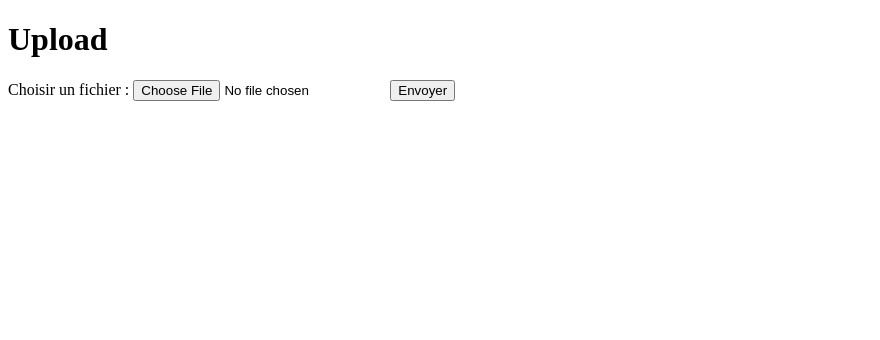
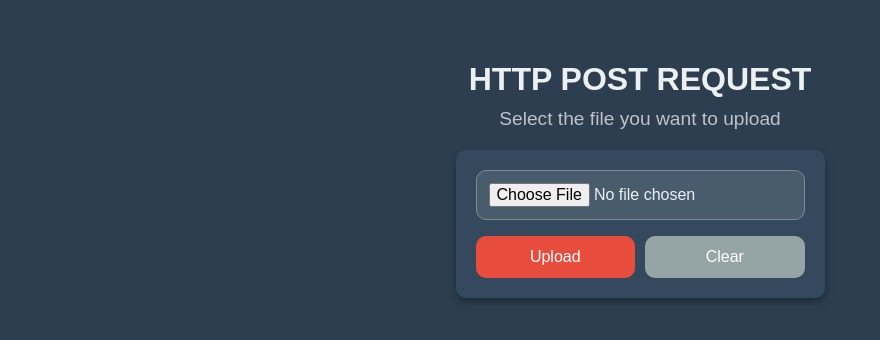
Before and after one commit to leaks-labs/webserv, a plain HTML site: page data/fileupload.html in a window 1280 px wide. Shown: the whole page, without its empty margins (0-880 px from the left). Drawn offline with Linux system fonts and the light colour scheme.

Commit message:
ADD file/function/feature

```diff
--- a/data/fileupload.html
+++ b/data/fileupload.html
@@ -1,16 +1,107 @@
 <!DOCTYPE html>
-<html lang="fr">
+<html lang="en">
 <head>
     <meta charset="UTF-8">
     <meta name="viewport" content="width=device-width, initial-scale=1.0">
-    <title>PostPage</title>
+    <title>File Upload</title>
+    <style>
+        body {
+            background-color: #2c3e50;
+            color: #ecf0f1;
+            font-family: 'Arial', sans-serif;
+            display: flex;
+            flex-direction: column;
+            align-items: center;
+            justify-content: flex-start;
+            height: 100vh;
+            margin: 0;
+            padding-top: 40px;
+        }
+        header {
+            margin-bottom: 20px;
+            text-align: center;
+        }
+        h1 {
+            font-size: 2rem;
+            margin-bottom: 10px;
+        }
+        p {
+            font-size: 1.2rem;
+            color: #bdc3c7;
+            margin: 0;
+        }
+        form {
+            background-color: #34495e;
+            padding: 20px; /* Match delete form padding */
+            border-radius: 10px;
+            box-shadow: 0 4px 8px rgba(0, 0, 0, 0.3);
+            width: 100%;
+            max-width: 400px; /* Match delete form width */
+            display: flex;
+            flex-direction: column;
+            gap: 1em;
+            box-sizing: border-box;
+        }
+        input[type="file"] {
+            border-radius: 10px;
+            padding: 12px;
+            border: 1px solid #7f8c8d;
+            background-color: rgba(255, 255, 255, 0.1);
+            color: #ecf0f1;
+            font-size: 1rem;
+            cursor: pointer;
+            width: 100%;
+            box-sizing: border-box;
+        }
+        input[type="file"]:focus {
+            outline: none;
+            border-color: #2980b9;
+            background-color: rgba(255, 255, 255, 0.2);
+        }
+        .button-group {
+            display: flex;
+            gap: 10px;
+        }
+        .button-group button {
+            border-radius: 10px;
+            padding: 12px;
+            color: white;
+            border: none;
+            cursor: pointer;
+            transition: background-color 0.3s ease;
+            font-size: 1rem;
+            flex: 1;
+        }
+        .button-group .upload {
+            background-color: #e74c3c;
+        }
+        .button-group .clear {
+            background-color: #95a5a6;
+        }
+        .button-group .upload:hover {
+            background-color: #c0392b;
+        }
+        .button-group .clear:hover {
+            background-color: #7f8c8d;
+        }
+        button:focus {
+            outline: none;
+        }
+    </style>
 </head>
 <body>
-    <h1>Upload</h1>
+<header>
+    <h1>HTTP POST REQUEST</h1>
+    <p>Select the file you want to upload</p>
+</header>
+<main>
     <form action="fileupload.php" method="post" enctype="multipart/form-data">
-        <label for="file">Choisir un fichier :</label>
-        <input type="file" name="file" id="file" accept="*">
-        <input type="submit" value="Envoyer">
+        <input type="file" name="file" id="file" required>
+        <div class="button-group">
+            <button type="submit" class="upload">Upload</button>
+            <button type="button" class="clear" onclick="document.getElementById('file').value = '';">Clear</button>
+        </div>
     </form>
+</main>
 </body>
 </html>
```
Also changed, not shown: data/delete.html (+2 -2 lines), config.txt, data/assets/leaks-labs.png (renamed from data/assets/leaks-labs5.png), 3 other files.
